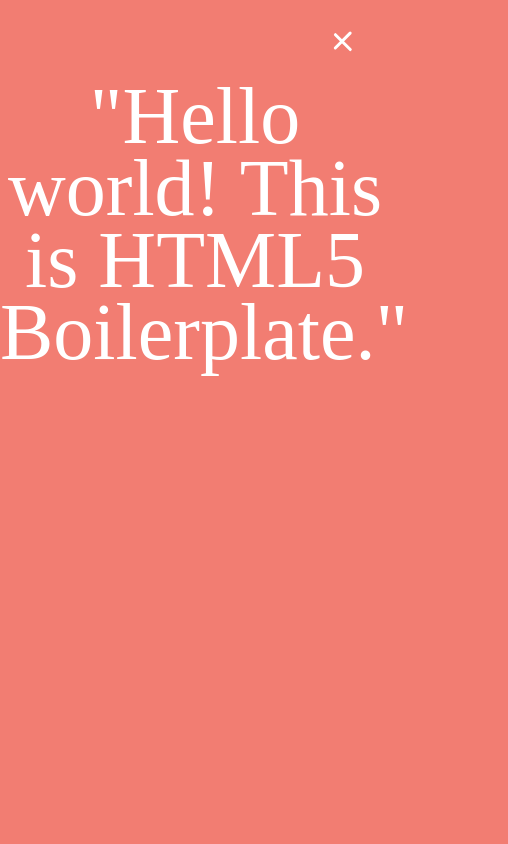
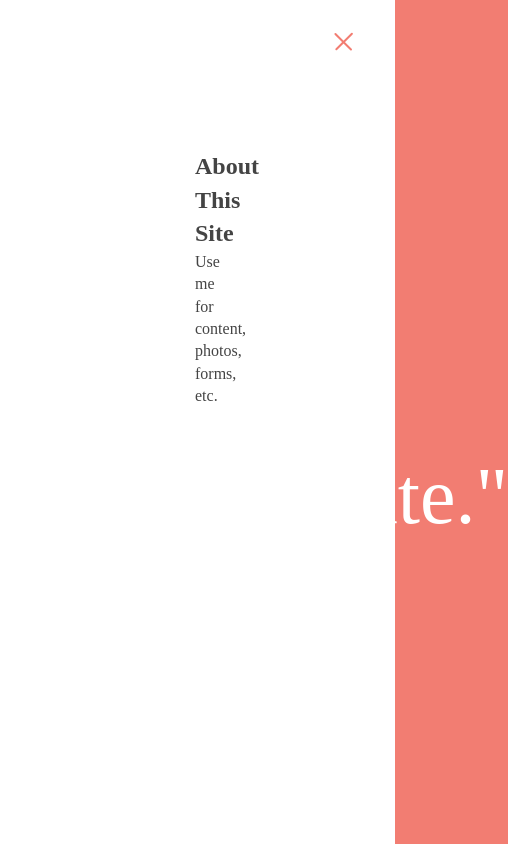
Before and after one commit to sallycarmichael/sallycarmichael.github.io, a plain HTML site: page index.html in a window 390 px wide. Both pictures are taken after a click on the link 346 px from the left and 42 px from the top of the page. Shown: the whole page, 508 px wide, since content can reach past the window. Drawn offline with nearby package versions, Linux system fonts and the light colour scheme; a web font is replaced by a local one.

Commit message:
Hamburger and Modal Added
Clicking hamburger now works as functioning modal. Hamburger color
changes on click.

```diff
--- a/css/main.css
+++ b/css/main.css
@@ -1,3 +1,15 @@
+/* BEGINNING STUFF THAT MAKES THE MODAL WORK */
+*, *:before, *:after {
+  margin: 0;
+  padding: 0;
+  box-sizing: border-box;
+}
+
+.clearfix:after {
+  content: "";
+  display: table;
+  clear: both;
+}
 
 /*
  * What follows is the result of much research on cross-browser styling.
@@ -102,6 +114,7 @@ body {
     background: #F27D72;
     color: white;
     font-family: 'Eczar', serif;
+    padding: 100px;
 }
 
 .quote {
@@ -115,10 +128,66 @@ body {
 
 
 
+/* MODAL PARTY */
+.trigger {
+  margin-top: 40px;
+
+}
+
+.modal {
+  color: #444;
+  background-color: #ffffff;
+  text-align: left;
+  padding: 150px 200px;
+  position: fixed;
+  top: 50%;
+  left: 50%;
+  width: 50%;
+  max-width: 100%;
+  min-width: 100%;
+  height: 100%;
+  z-index: 2000;
+  visibility: hidden;
+  opacity: 0;
+  filter: alpha(opacity=0);
+  -webkit-transform: translateX(-50%) translateY(-50%);
+      -ms-transform: translateX(-50%) translateY(-50%);
+          transform: translateX(-50%) translateY(-50%);
+  -webkit-transition: all 0.3s ease-in-out;
+          transition: all 0.3s ease-in-out;
+}
+
+.show-modal {
+  visibility: visible;
+  opacity: 1;
+  filter: alpha(opacity=100);
+}
+
+.overlay-background {
+  position: fixed;
+  width: 100%;
+  height: 100%;
+  top: 0;
+  left: 0;
+  z-index: 1000;
+  visibility: hidden;
+  opacity: 0;
+  filter: alpha(opacity=0);
+  background: rgba(143,27,15,0.8);
+  -webkit-transition: all 0.3s;
+          transition: all 0.3s;
+}
 
 
 
-/* NAV */
+.show-modal ~ .overlay-background {
+  opacity: 1;
+  filter: alpha(opacity=100);
+  visibility: visible;
+}
+
+
+/* NAV HAMBURGER THINGS*/
 
 .hamburger-icon {
   margin: 2em auto;
@@ -127,15 +196,16 @@ body {
   position: absolute;
   top: 0;
   right: 2em;
+  z-index: 5000;
 }
 
 .line {
   width: 1.5rem;
-  height: .2rem;
+  height: .1rem;
   background: #fff;
   transition: 0.5s;
-  border-radius: 1.5rem;
   margin-bottom: .25em;
+  border-radius: .25rem;
   opacity: 1;
   /* 1. Set the transition property on the .line class so that ALL properties that change are transitioned.*/
   transition: all .3s;
@@ -146,6 +216,7 @@ body {
   /* 2. When the active class is added to the .hamburger-icon, fade the middle line out (hint: you can use the 'opacity'
   property to fade this line out.). */
   opacity: 0;
+  background: #F27D72;
 }
 
 /* Top line */
@@ -154,6 +225,7 @@ body {
 transform: rotate(45deg);
   /* 4. Use the CSS 'transform-origin' property to set the center of rotation.*/
 transform-origin: 0px 2px;
+background: #F27D72;
 }
 
 /* Bottom line */
@@ -161,8 +233,10 @@ transform-origin: 0px 2px;
   /* 5. When the active class is added to the .hamburger-icon, use the css 'transform' property to rotate the first line -45 deg*/
 transform: rotate(-45deg);
   /* 6. Use the CSS 'transform-origin' property to set the center of rotation.*/
-transform-origin: 2px 2px;
+transform-origin: 8px 2px;
+background: #F27D72;
 }
+
 
 
 
--- a/index.html
+++ b/index.html
@@ -26,12 +26,18 @@
 
         <!-- Add your site or application content here -->
     <nav>
-        <a href="#" class="hamburger-icon">
+        <a href="#" class="hamburger-icon trigger" id="trigger">
           <div class="line"></div>
           <div class="line"></div>
           <div class="line"></div>
         </a></nav>
 
+  <div class="modal">
+    <h2>About This Site</h2>
+    <p>Use me for content, photos, forms, etc.</p>
+  </div>
+
+  <div class="overlay-background"></div>
 
 
         <p class="quote">"Hello world! This is HTML5 Boilerplate."</p>
--- a/js/main.js
+++ b/js/main.js
@@ -1,4 +1,13 @@
-//NAV//
+//MODAL//
+// when the user clicks on the .trigger button
+$('.trigger').on('click', function () {
+	// add the .show-modal class to the .modal
+	$('.modal').toggleClass('show-modal');
+});
+
+
+
+//HAMBURGER NAV/
 
 // When the user clicks on the hamburger-icon
 $('.hamburger-icon').on('click', function (e) {
```
